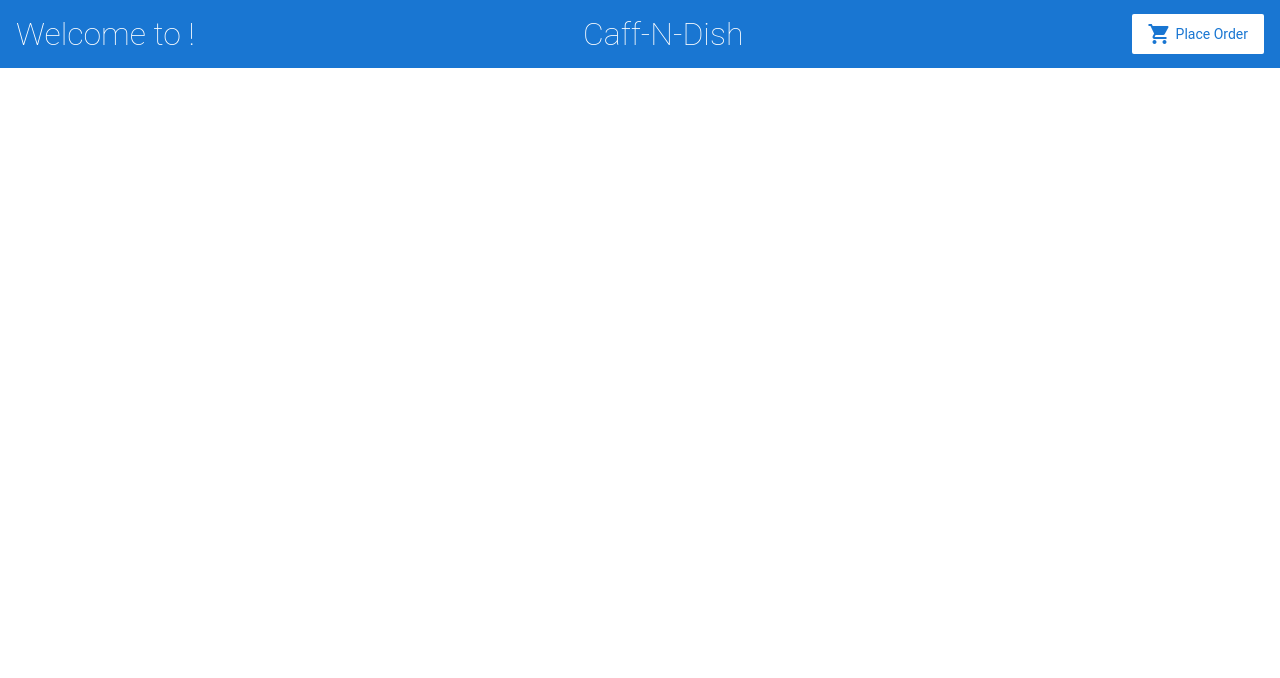
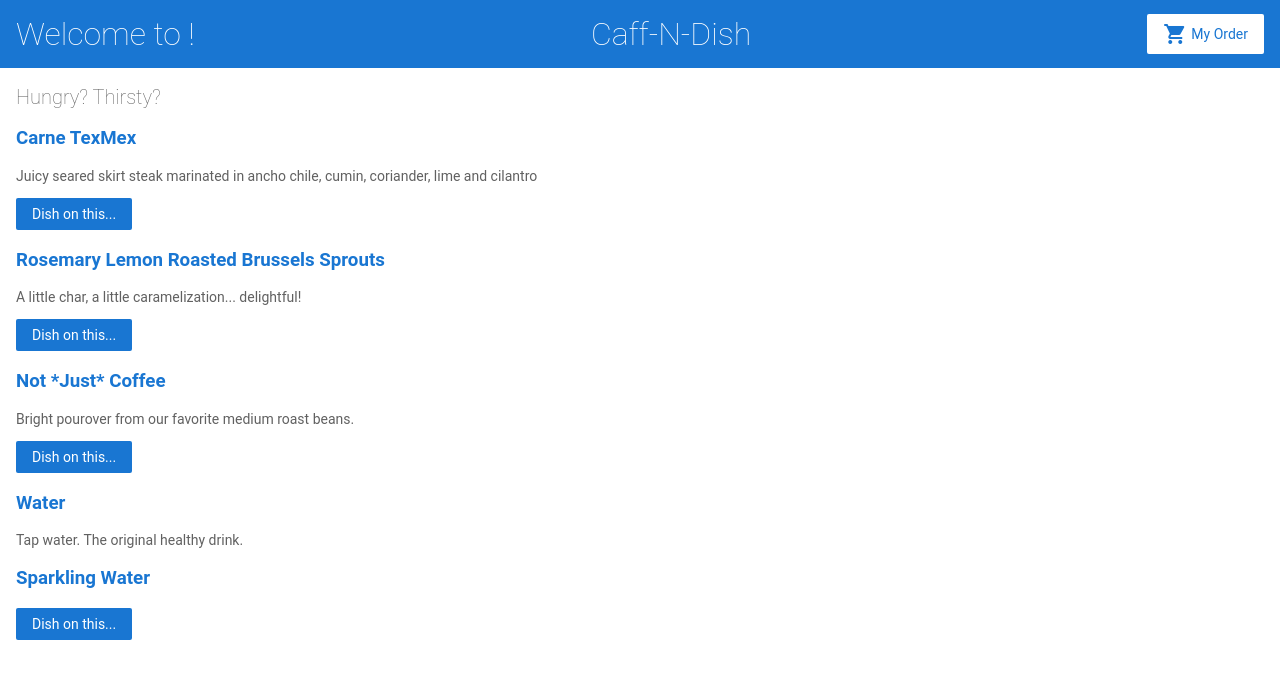
Before and after one commit to whysinati/ng-ecomm, an Angular app: page / in a window 1280 px wide. Shown: the top 678 px of the page. Built offline with nearby package versions, Linux system fonts and the light colour scheme.

Commit message:
Menu updates

```diff
--- a/src/app/app-routing.module.ts
+++ b/src/app/app-routing.module.ts
@@ -1,7 +1,10 @@
 import { NgModule } from '@angular/core';
 import { Routes, RouterModule } from '@angular/router';
+import { MenuComponent } from './menu/menu.component';
 
-const routes: Routes = [];
+const routes: Routes = [
+  { path: '', component: MenuComponent },
+];
 
 @NgModule({
   imports: [RouterModule.forRoot(routes)],
--- a/src/app/app.component.scss
+++ b/src/app/app.component.scss
@@ -0,0 +1,3 @@
+p {
+    font-family: Lato;
+  }
--- a/src/app/app.component.ts
+++ b/src/app/app.component.ts
@@ -6,5 +6,5 @@ import { Component } from '@angular/core';
   styleUrls: ['./app.component.scss']
 })
 export class AppComponent {
-  title = 'ng-ecomm';
+  // title = 'Caff-N-Dish';
 }
--- a/src/app/app.module.ts
+++ b/src/app/app.module.ts
@@ -1,5 +1,6 @@
 import { BrowserModule } from '@angular/platform-browser';
 import { NgModule } from '@angular/core';
+import { ReactiveFormsModule } from '@angular/forms';
 
 import { AppRoutingModule } from './app-routing.module';
 import { AppComponent } from './app.component';
@@ -14,7 +15,8 @@ import { MenuComponent } from './menu/menu.component';
   ],
   imports: [
     BrowserModule,
-    AppRoutingModule
+    AppRoutingModule,
+    ReactiveFormsModule
   ],
   providers: [],
   bootstrap: [AppComponent]
--- /dev/null
+++ b/src/app/menu.ts
@@ -0,0 +1,31 @@
+export const menu = [
+    {
+        name: 'Carne TexMex',
+        type: 'Entree',
+        price: 14.99,
+        description: 'Juicy seared skirt steak marinated in ancho chile, cumin, coriander, lime and cilantro'
+    },
+    {
+        name: 'Rosemary Lemon Roasted Brussels Sprouts',
+        type: 'Side',
+        price: 6.99,
+        description: 'A little char, a little caramelization... delightful!'
+    },
+    {
+        name: 'Not *Just* Coffee',
+        type: 'Barista',
+        price: 4.99,
+        description: 'Bright pourover from our favorite medium roast beans.'
+    },
+    {
+        name: 'Water',
+        type: 'Barista',
+        price: 0,
+        description: 'Tap water. The original healthy drink.'
+    },
+    {
+        name: 'Sparkling Water',
+        type: 'Barista',
+        price: 1.99
+    }
+]
--- a/src/app/menu/menu.component.html
+++ b/src/app/menu/menu.component.html
@@ -1,3 +1,21 @@
-<p>
-  menu works!
-</p>
+<h2>Hungry? Thirsty?</h2>
+
+<div *ngFor="let item of menu">
+
+    <h3>
+        <a [title]="item.name + ' details'">
+            {{ item.name }}
+        </a>
+    </h3>
+    <!-- 'if' eliminates <p> tag for item without description -->
+    <p *ngIf="item.description">
+        {{ item.description }}
+    </p>
+    <div *ngIf="item.price > 0">
+        <button (click)="share()">
+            Dish on this...
+        </button>
+    </div>
+
+</div>
+<!-- separate menu into different courses -->
--- a/src/app/menu/menu.component.ts
+++ b/src/app/menu/menu.component.ts
@@ -1,15 +1,21 @@
 import { Component, OnInit } from '@angular/core';
+import { menu } from '../menu';
 
 @Component({
   selector: 'app-menu',
   templateUrl: './menu.component.html',
   styleUrls: ['./menu.component.scss']
 })
-export class MenuComponent implements OnInit {
+export class MenuComponent { // implements OnInit {
+  menu = menu;
 
-  constructor() { }
-
-  ngOnInit() {
+  share() {
+    window.alert('This menu item has been shared!');
   }
 
+  // constructor() { }
+
+  // ngOnInit() {
+  // }
+
 }
--- a/src/app/top-bar/top-bar.component.html
+++ b/src/app/top-bar/top-bar.component.html
@@ -9,7 +9,7 @@
 </a>
 
 <a [routerLink]="['/order']" class="button fancy-button"><i
-  class="material-icons">shopping_cart</i>Place Order</a>
+  class="material-icons">shopping_cart</i>My Order</a>
 <!-- <p>
   top-bar works!
 </p> -->
--- a/src/app/top-bar/top-bar.component.scss
+++ b/src/app/top-bar/top-bar.component.scss
@@ -0,0 +1,3 @@
+app-top-bar {
+    background-color: #0892d0;
+  }
```
Also changed, not shown: src/assets/addl_chgs.json (added, +14 -0 lines).
